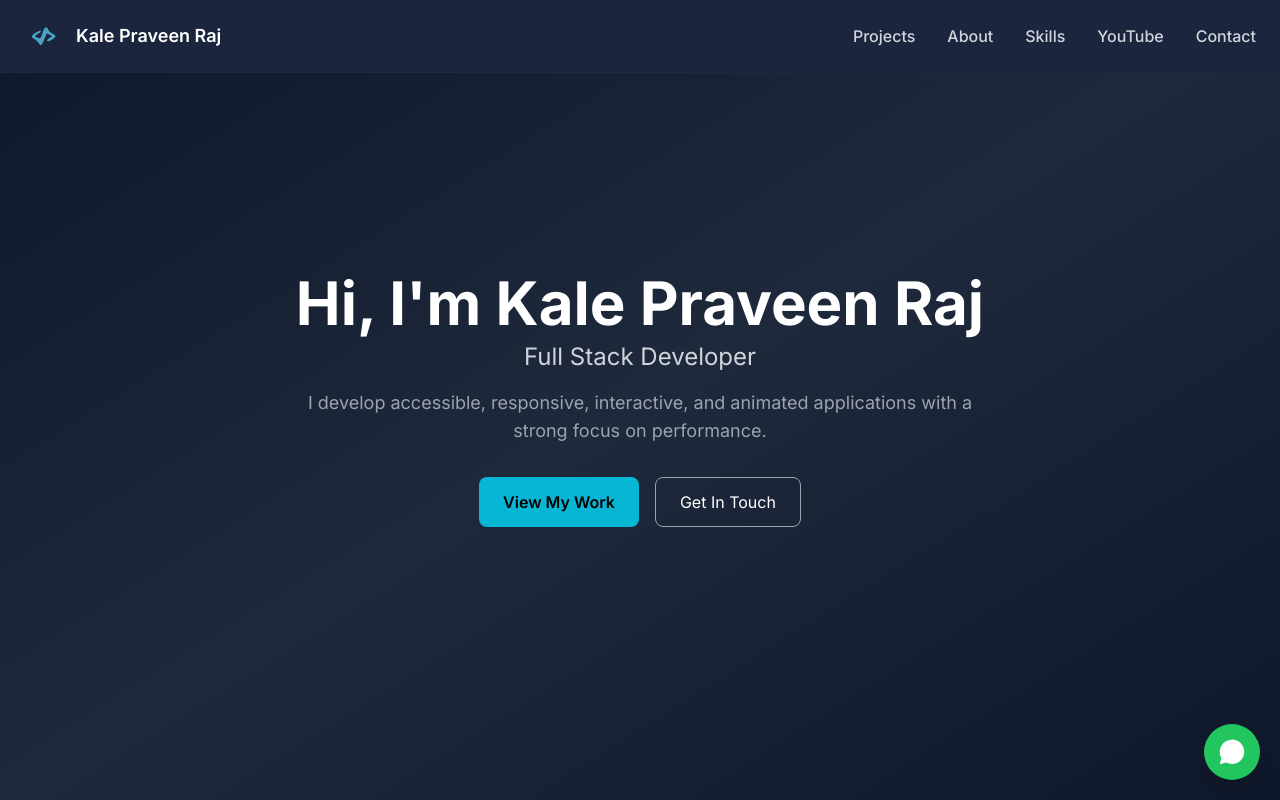
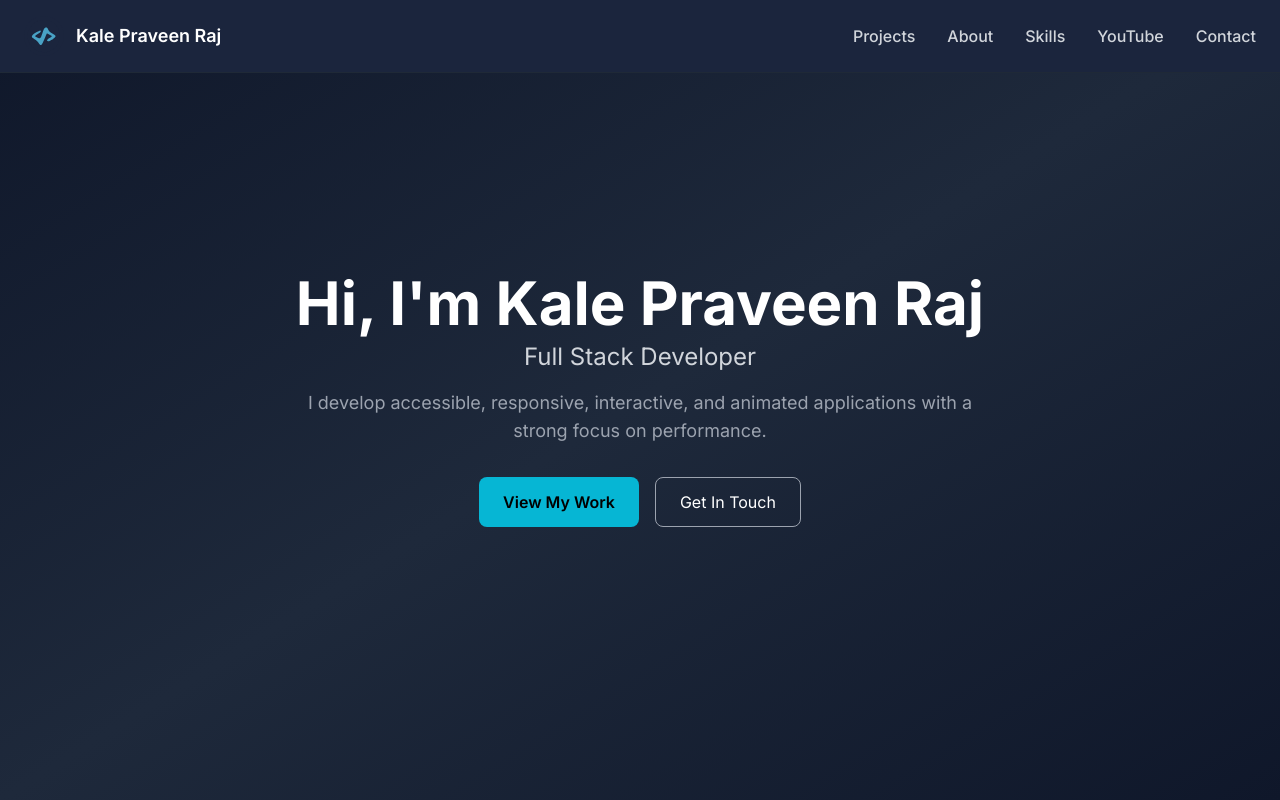
Before and after one commit to KalePraveenRaj/portfolioreactvite, a React (Vite) app: page / in a window 1280 px wide. Shown: the top 800 px of the page. Built offline with nearby package versions, Linux system fonts and the light colour scheme.

Commit message:
Refactor WhatsAppButton component for visibility and URL

```diff
--- a/src/components/WhatsAppButton.jsx
+++ b/src/components/WhatsAppButton.jsx
@@ -1,28 +1,47 @@
+import { useEffect, useState } from "react";
 
-function WhatsAppButton(){
-        return (
+function WhatsAppButton() {
+  const [visible, setVisible] = useState(false);
+
+  const phone = "918500058880";
+  const message =
+    "Hi Praveen, I visited your portfolio and would like to connect.";
+
+  useEffect(() => {
+    function handleScroll() {
+      setVisible(window.scrollY > 200);
+    }
+
+    window.addEventListener("scroll", handleScroll);
+    return () => window.removeEventListener("scroll", handleScroll);
+  }, []);
+
+  if (!visible) return null;
+
+  const url = `https://wa.me/${phone}?text=${encodeURIComponent(message)}`;
+
+  return (
     <a
-      href="https://wa.me/919876543210?text=Hi%20Praveen,%20I%20visited%20your%20portfolio"
+      href={url}
       target="_blank"
       rel="noopener noreferrer"
       aria-label="Chat on WhatsApp"
       className="
         fixed bottom-5 right-5 z-50
+        w-14 h-14 rounded-full
+        bg-cyan-500 text-white
         flex items-center justify-center
-        w-14 h-14 rounded-full
-        bg-green-500 text-white
         shadow-lg
-        hover:bg-green-600 hover:scale-110
+        hover:bg-cyan-600 hover:scale-110
         transition-all duration-300
       "
     >
-      {/* WhatsApp SVG Icon */}
       <svg
         xmlns="http://www.w3.org/2000/svg"
         viewBox="0 0 32 32"
         className="w-7 h-7 fill-current"
       >
-        <path d="M19.11 17.205c-.372-.186-2.2-1.085-2.54-1.207-.34-.124-.586-.186-.833.186-.248.372-.958 1.207-1.174 1.455-.216.248-.433.279-.805.093-.372-.186-1.57-.578-2.992-1.843-1.106-.987-1.852-2.207-2.068-2.579-.216-.372-.023-.573.163-.759.168-.168.372-.433.558-.65.186-.216.248-.372.372-.62.124-.248.062-.465-.031-.651-.093-.186-.833-2.01-1.142-2.75-.3-.72-.605-.622-.833-.633-.216-.011-.465-.014-.713-.014-.248 0-.651.093-.992.465-.34.372-1.299 1.27-1.299 3.093 0 1.823 1.33 3.587 1.515 3.835.186.248 2.62 4.003 6.353 5.607.888.383 1.58.612 2.12.783.89.283 1.7.243 2.34.148.714-.106 2.2-.9 2.51-1.77.31-.868.31-1.614.216-1.77-.093-.155-.34-.248-.713-.434zM16.003 2.003c-7.732 0-14 6.268-14 14 0 2.474.648 4.793 1.783 6.8L2 30l7.379-1.94c1.947 1.065 4.18 1.673 6.624 1.673 7.732 0 14-6.268 14-14s-6.268-14-14-14z" />
+        <path d="M16 2C8.27 2 2 8.27 2 16c0 2.47.65 4.79 1.78 6.8L2 30l7.38-1.94A13.93 13.93 0 0 0 16 30c7.73 0 14-6.27 14-14S23.73 2 16 2zm0 25.46c-2.12 0-4.1-.62-5.77-1.69l-.41-.25-4.38 1.15 1.17-4.26-.27-.44A11.43 11.43 0 1 1 16 27.46z" />
       </svg>
     </a>
   );
```
